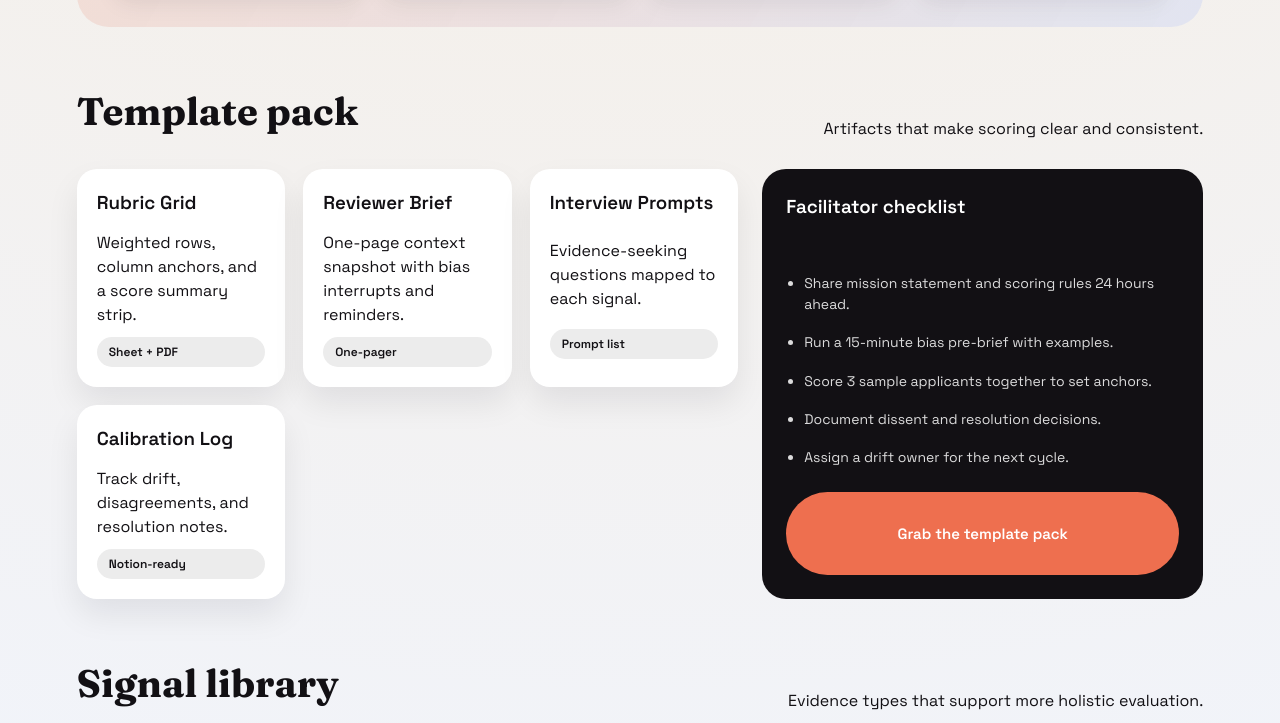
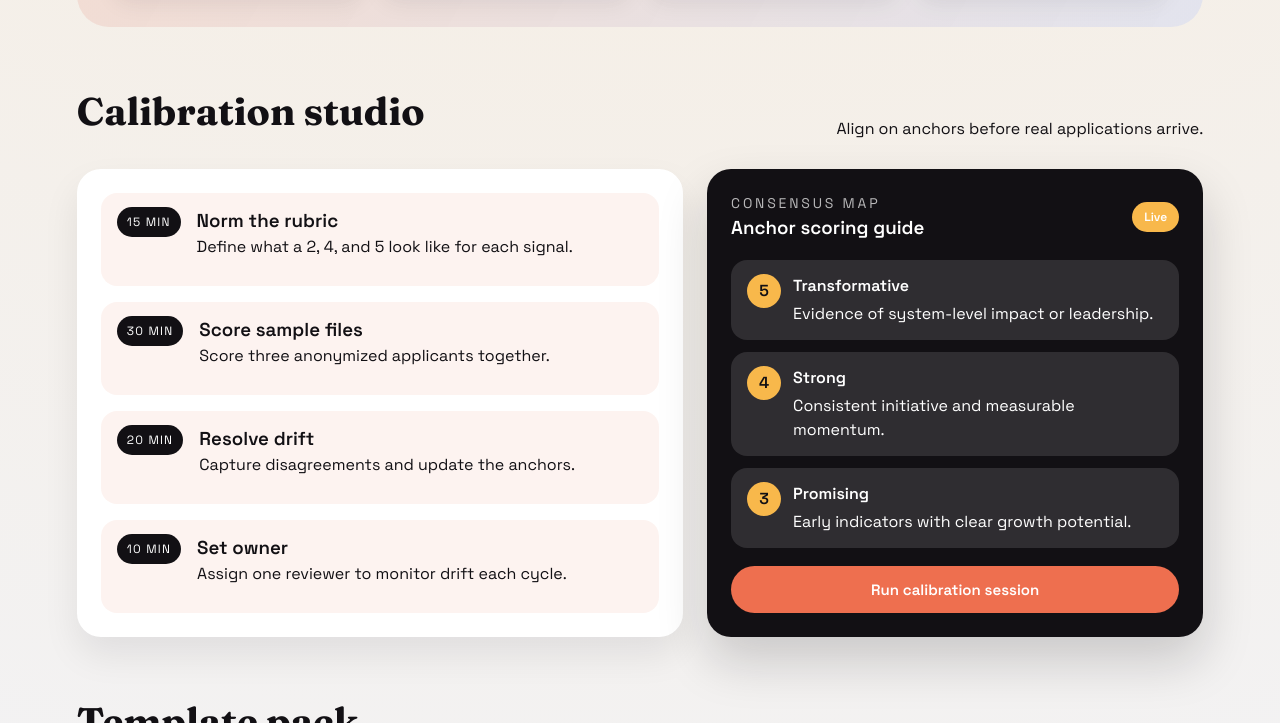
Before and after one commit to ralph-groupscholar/groupscholar-rubric-kit, a plain HTML site: page index.html in a window 1280 px wide. Shown: the part 1466-2189 px from the top of the page. Drawn offline with Linux system fonts and the light colour scheme.

Commit message:
Ralph adds calibration studio

```diff
--- a/index.html
+++ b/index.html
@@ -20,6 +20,7 @@
         <nav class="pill-nav">
           <a href="#rubrics">Rubrics</a>
           <a href="#workflow">Workflow</a>
+          <a href="#calibration">Calibration</a>
           <a href="#templates">Templates</a>
           <a href="#signals">Signals</a>
         </nav>
@@ -152,6 +153,78 @@
         </div>
       </section>
 
+      <section id="calibration" class="section">
+        <div class="section-title">
+          <h2>Calibration studio</h2>
+          <p>Align on anchors before real applications arrive.</p>
+        </div>
+        <div class="calibration-grid">
+          <div class="studio-plan">
+            <div class="plan-item">
+              <span class="plan-time">15 min</span>
+              <div>
+                <h3>Norm the rubric</h3>
+                <p>Define what a 2, 4, and 5 look like for each signal.</p>
+              </div>
+            </div>
+            <div class="plan-item">
+              <span class="plan-time">30 min</span>
+              <div>
+                <h3>Score sample files</h3>
+                <p>Score three anonymized applicants together.</p>
+              </div>
+            </div>
+            <div class="plan-item">
+              <span class="plan-time">20 min</span>
+              <div>
+                <h3>Resolve drift</h3>
+                <p>Capture disagreements and update the anchors.</p>
+              </div>
+            </div>
+            <div class="plan-item">
+              <span class="plan-time">10 min</span>
+              <div>
+                <h3>Set owner</h3>
+                <p>Assign one reviewer to monitor drift each cycle.</p>
+              </div>
+            </div>
+          </div>
+          <div class="consensus-card">
+            <div class="consensus-head">
+              <div>
+                <p class="eyebrow">Consensus Map</p>
+                <h3>Anchor scoring guide</h3>
+              </div>
+              <span class="chip">Live</span>
+            </div>
+            <div class="anchor-grid">
+              <div class="anchor">
+                <span class="anchor-score">5</span>
+                <div>
+                  <h4>Transformative</h4>
+                  <p>Evidence of system-level impact or leadership.</p>
+                </div>
+              </div>
+              <div class="anchor">
+                <span class="anchor-score">4</span>
+                <div>
+                  <h4>Strong</h4>
+                  <p>Consistent initiative and measurable momentum.</p>
+                </div>
+              </div>
+              <div class="anchor">
+                <span class="anchor-score">3</span>
+                <div>
+                  <h4>Promising</h4>
+                  <p>Early indicators with clear growth potential.</p>
+                </div>
+              </div>
+            </div>
+            <button class="primary">Run calibration session</button>
+          </div>
+        </div>
+      </section>
+
       <section id="templates" class="section">
         <div class="section-title">
           <h2>Template pack</h2>
--- a/styles.css
+++ b/styles.css
@@ -321,6 +321,94 @@ main {
   color: var(--coral);
 }
 
+.calibration-grid {
+  margin-top: 28px;
+  display: grid;
+  grid-template-columns: minmax(0, 1.1fr) minmax(0, 0.9fr);
+  gap: 24px;
+}
+
+.studio-plan {
+  background: var(--card);
+  border-radius: 24px;
+  padding: 24px;
+  box-shadow: 0 18px 36px rgba(18, 16, 20, 0.08);
+  display: grid;
+  gap: 16px;
+}
+
+.plan-item {
+  display: grid;
+  grid-template-columns: auto 1fr;
+  gap: 16px;
+  align-items: start;
+  padding: 14px 16px;
+  border-radius: 16px;
+  background: rgba(243, 195, 178, 0.2);
+}
+
+.plan-time {
+  background: var(--ink);
+  color: #fff;
+  padding: 6px 10px;
+  border-radius: 999px;
+  font-size: 12px;
+  text-transform: uppercase;
+  letter-spacing: 0.1em;
+}
+
+.consensus-card {
+  background: var(--ink);
+  color: #fff;
+  border-radius: 24px;
+  padding: 24px;
+  display: grid;
+  gap: 18px;
+  box-shadow: var(--shadow);
+}
+
+.consensus-card .eyebrow {
+  color: rgba(255, 255, 255, 0.7);
+}
+
+.consensus-head {
+  display: flex;
+  align-items: center;
+  justify-content: space-between;
+  gap: 12px;
+}
+
+.anchor-grid {
+  display: grid;
+  gap: 12px;
+}
+
+.anchor {
+  background: rgba(255, 255, 255, 0.12);
+  border-radius: 16px;
+  padding: 14px 16px;
+  display: grid;
+  grid-template-columns: auto 1fr;
+  gap: 12px;
+  align-items: start;
+}
+
+.anchor-score {
+  width: 34px;
+  height: 34px;
+  border-radius: 50%;
+  background: var(--sun);
+  color: var(--ink);
+  display: inline-flex;
+  align-items: center;
+  justify-content: center;
+  font-weight: 700;
+}
+
+.anchor h4 {
+  margin-bottom: 4px;
+}
+
 .signals-grid {
   margin-top: 24px;
   display: grid;
@@ -439,4 +527,8 @@ main {
   .template-pack {
     grid-template-columns: 1fr;
   }
+
+  .calibration-grid {
+    grid-template-columns: 1fr;
+  }
 }
```
Also changed, not shown: ralph-progress.md (+5 -0 lines).
